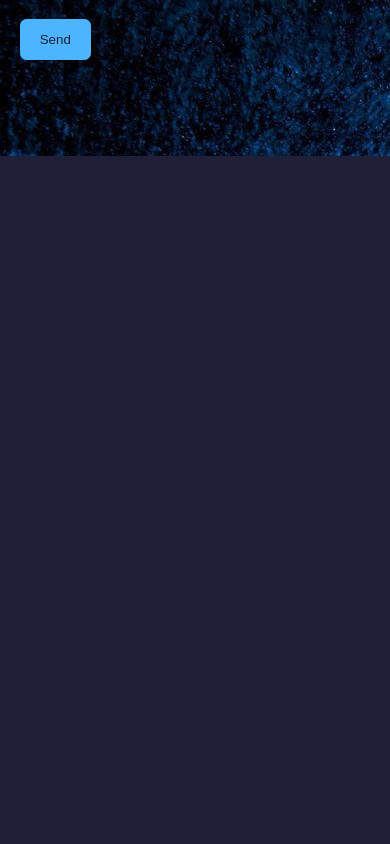
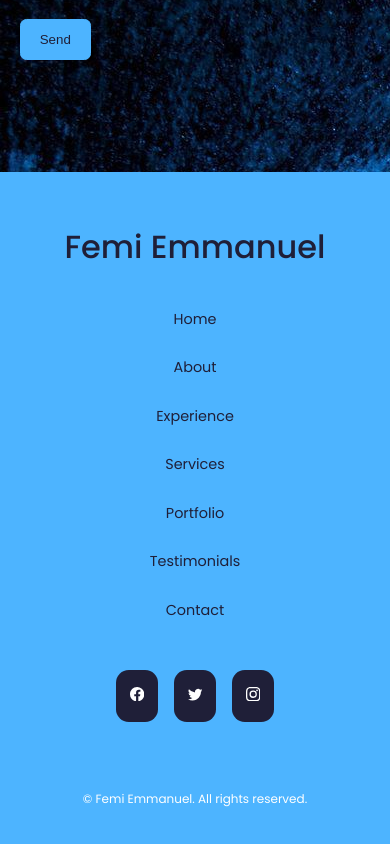
Before and after one commit to CodeMorecamp/personal_portfolio-1, a React (Create React App) app: page / in a window 390 px wide. Shown: the part 8677-9521 px from the top of the page. Before the commit the page ends 8833 px from the top, so only its background shows below. Built offline with nearby package versions, Linux system fonts and the light colour scheme.

Commit message:
Footer Component markup and styles- mobile responsive

```diff
--- a/src/components/footer/Footer.jsx
+++ b/src/components/footer/Footer.jsx
@@ -1,11 +1,33 @@
 import React from 'react'
 import './footer.css'
-
+import { BsFacebook } from 'react-icons/bs'
+import { BsTwitter } from 'react-icons/bs'
+import { BsInstagram } from 'react-icons/bs'
 const Footer = () => {
   return (
-  <section id='footer'>
+    <footer>
+      <a href="#" className='footer__logo'>Femi Emmanuel</a>
 
-  </section>
+      <ul className='permalinks'>
+        <li><a href="#">Home</a></li>
+        <li><a href="#about">About</a></li>
+        <li><a href="#experience">Experience</a></li>
+        <li><a href="#services">Services</a></li>
+        <li><a href="#portfolio">Portfolio</a></li>
+        <li><a href="#testimonials">Testimonials</a></li>
+        <li><a href="#contact">Contact</a></li>
+      </ul>
+
+      <div className="footer__socials">
+        <a href="https://facebook.com"> <BsFacebook /></a>
+        <a href="https://instagram.com"> <BsTwitter/></a>
+        <a href="https://twitter.com"> <BsInstagram/></a>
+      </div>
+
+      <div className="footer__copyright">
+        <small> &copy; Femi Emmanuel. All rights reserved. </small>
+      </div>
+    </footer>
   )
 }
 
--- a/src/components/footer/footer.css
+++ b/src/components/footer/footer.css
@@ -0,0 +1,65 @@
+footer {
+    background-color: var(--color-primary);
+    padding: 3rem 0;
+    text-align: center;
+    font-size: 0.9rem;
+    margin-top: 7rem;
+}
+
+footer a {
+    color: var(--color-bg);
+}
+
+.footer__logo {
+    font-size: 2rem;
+    font-weight: 500;
+    margin-bottom: 2rem;
+    display: inline-block;
+}
+
+.permalinks {
+    display: flex;
+    flex-wrap: wrap;
+    justify-content: center;
+    gap: 2rem;
+    margin: 0 auto 3rem;
+}
+
+.footer__socials{
+    display: flex;
+    justify-content: center;
+    gap: 1rem;
+    margin-bottom: 4rem;
+}
+
+.footer__socials a {
+    background-color: var(--color-bg);
+    color: var(--color-white);
+    padding: 0.8rem;
+    border-radius: 0.8rem;
+    border: 1px solid transparent;
+}
+
+.footer__socials a:hover {
+    background: transparent;
+    color: var(--color-bg);
+    border-color: var(--color-bg);
+}
+
+.footer_copyright {
+    margin-bottom: 4rem;
+    color: var(--color-bg);
+}
+
+/* =======================Media Queries (Medium Devices)================= */
+@media screen and (max-width:1024px) {
+
+}
+
+/* =======================Media Queries (Small Devices)================= */
+@media screen and (max-width:600px) {
+    .permalinks {
+        flex-direction: column;
+        gap: 1.5rem;
+    }
+}
```
